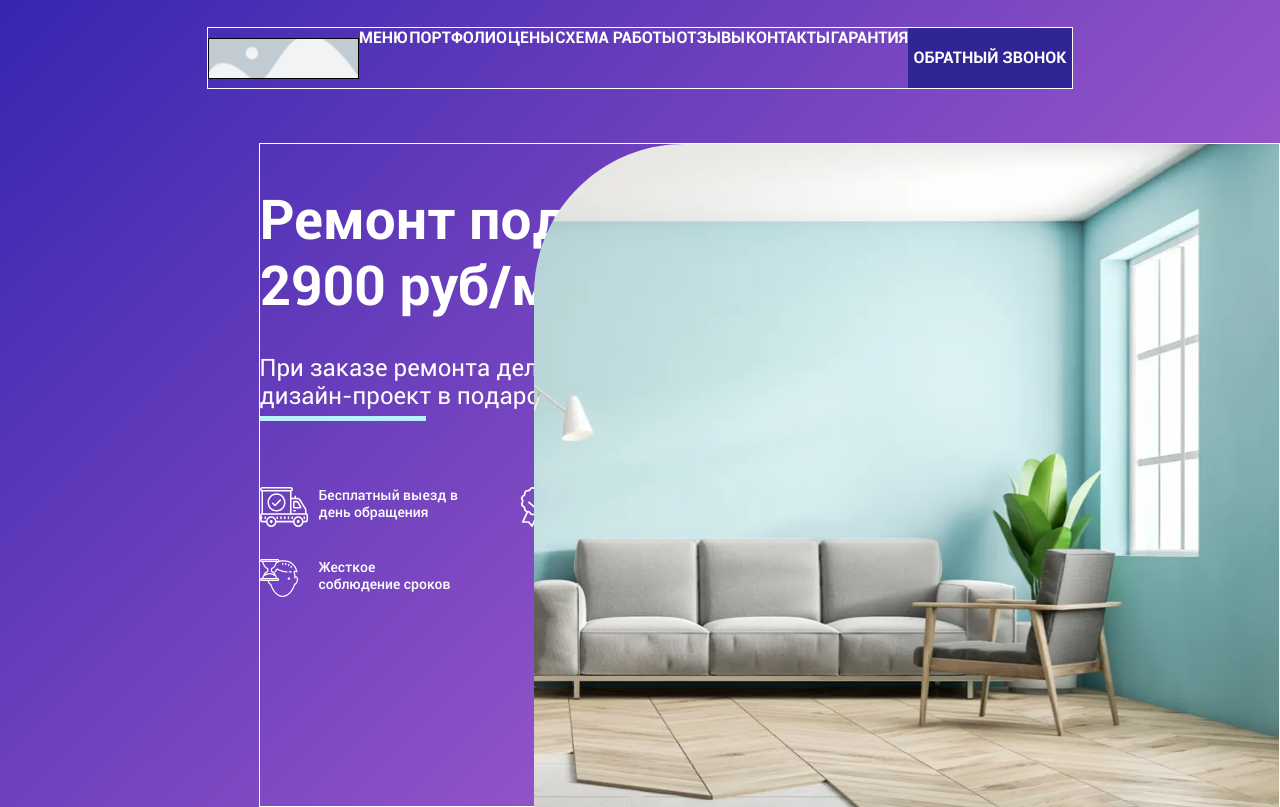
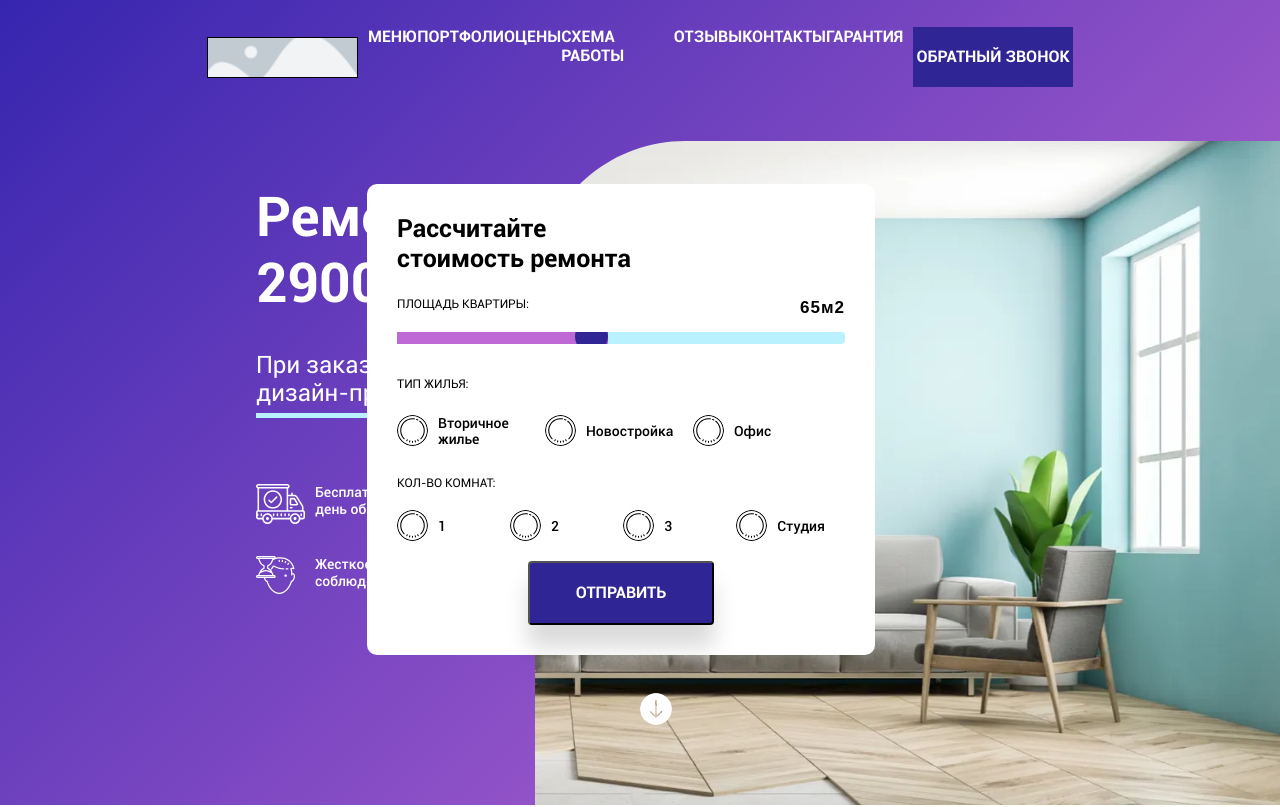
Before and after one commit to Dmitry-Rusinov/turnkey-repairs, a React (Create React App) app: page / in a window 1280 px wide. Built offline with nearby package versions, Linux system fonts and the light colour scheme.

Commit message:
сверстал компонент формы

```diff
--- /dev/null
+++ b/src/components/CalculationForm/CalculationForm.jsx
@@ -0,0 +1,58 @@
+import React, { useState } from "react";
+import RadioInput from "../RadioInput/RadioInput";
+import styles from "./CalculationForm.module.scss";
+
+function CalculationForm() {
+  const [rangeValue, setRangeValue] = useState("65");
+
+  const handleSubmitForm = (e) => {
+    e.preventDefault();
+    console.log('click');
+  }
+
+  return (
+    <form className={styles.container}>
+      <h3>Рассчитайте стоимость ремонта</h3>
+      <div className={styles.settingBlock}>
+        <p className={styles.description}>
+          Площадь квартиры:
+          <span>{rangeValue}м2</span>
+        </p>
+        <input
+          type="range"
+          name="range"
+          min="1"
+          max="150"
+          value={rangeValue}
+          onChange={(e) => setRangeValue(e.target.value)}
+          className={styles.slyder}
+          id="squareRange"
+        ></input>
+      </div>
+      <div className={styles.settingBlock}>
+        <p className={styles.description}>Тип жилья:</p>
+        <div className={styles.input_container}>
+          <RadioInput
+            text="Вторичное жилье"
+            inputId="secondary"
+            name="apartment"
+          />
+          <RadioInput text="Новостройка" inputId="new" name="apartment" />
+          <RadioInput text="Офис" inputId="office" name="apartment" />
+        </div>
+      </div>
+      <div className={styles.settingBlock}>
+        <p className={styles.description}>Кол-во комнат:</p>
+        <div className={styles.input_container_l}>
+          <RadioInput text="1" inputId="room-1" name="room" />
+          <RadioInput text="2" inputId="room-2" name="room" />
+          <RadioInput text="3" inputId="room-3" name="room" />
+          <RadioInput text="Студия" inputId="room" name="room" />
+        </div>
+      </div>
+      <button onSubmit={handleSubmitForm} type="submit" className={styles.form_submit}>Отправить</button>
+    </form>
+  );
+}
+
+export default CalculationForm;
--- /dev/null
+++ b/src/components/CalculationForm/CalculationForm.module.scss
@@ -0,0 +1,135 @@
+.container {
+  display: flex;
+  flex-direction: column;
+  position: absolute;
+  top: 43px;
+  right: -100%;
+  padding: 30px;
+  width: 508px;
+  height: 471px;
+  gap: 10px;
+  background-color: white;
+  border-radius: 10px;
+  z-index: 10;
+
+  animation: container-animation 1.5s linear forwards;
+
+  @keyframes container-animation {
+    from {
+      right: -100%;
+    }
+    to {
+      right: 405px;
+    }
+  }
+
+  h3 {
+    max-width: 268px;
+    font-size: 25px;
+    font-weight: 600;
+    line-height: 30px;
+    text-align: left;
+    color: black;
+    margin: 0 0 14px 0;
+    padding: 0;
+  }
+
+  .settingBlock {
+    display: flex;
+    flex-direction: column;
+    justify-content: space-between;
+    width: 100%;
+    height: 70px;
+    //border: 1px solid black;
+
+    &:nth-of-type(3) {
+      margin-top: 20px;
+      height: 64px;
+    }
+
+    .description {
+      display: flex;
+      justify-content: space-between;
+      text-decoration-color: black;
+      font-size: 12px;
+      font-weight: 400;
+      line-height: 13px;
+      text-transform: uppercase;
+
+      span {
+        font-family: Arial;
+        font-size: 17px;
+        font-weight: 700;
+        line-height: 20px;
+        letter-spacing: 1px;
+        text-transform: none;
+      }
+    }
+
+    input[type="range"] {
+      -webkit-appearance: none;
+      -moz-appearance: none;
+      appearance: none;
+      outline: none;
+      overflow: hidden;
+      margin-bottom: 24px;
+    }
+
+    input[type="range"]::-webkit-slider-runnable-track {
+      border-radius: 4px;
+      height: 12px;
+      background: rgb(186, 241, 255);
+    }
+    input[type="range"]::-webkit-slider-thumb {
+      background: rgb(48, 37, 148);
+      border-radius: 50%;
+      cursor: pointer;
+      width: 33px;
+      height: 33px;
+      -webkit-appearance: none;
+      margin-top: -12px;
+      box-shadow: -220px 0 0 220px rgb(190, 105, 213);
+    }
+
+    input[type="range"]::-moz-range-track {
+      border-radius: 4px;
+      height: 12px;
+      background: rgb(186, 241, 255);
+    }
+    input[type="range"]::-moz-range-thumb {
+      background: rgb(48, 37, 148);
+      border-radius: 100%;
+      cursor: pointer;
+      width: 33px;
+      height: 33px;
+      -moz-appearance: none;
+      margin-top: -12px;
+      box-shadow: -220px 0 0 220px rgb(190, 105, 213);
+    }
+
+    .input_container {
+      display: flex;
+      flex-direction: row;
+    }
+
+    .input_container_l {
+      display: flex;
+      flex-direction: row;
+      justify-content: space-between;
+    }
+  }
+
+  .form_submit {
+    font-size: 16px;
+    font-weight: 700;
+    line-height: 60px;
+    text-align: center;
+    text-transform: uppercase;
+    margin: 10px auto 0;
+    padding: 0 46px;
+    border-radius: 4px;
+    box-shadow: 0px 22px 22px 0px rgba(0, 0, 0, 0.15);
+    background: rgb(48, 37, 148);
+    color: white;
+  }
+}
--- a/src/components/Header/Header.module.scss
+++ b/src/components/Header/Header.module.scss
@@ -2,7 +2,6 @@
   display: flex;
   width: calc(100% - 2 * 207px);
   margin: 27px auto 0;
-  border: 1px solid white;
   justify-content: space-between;
 
   .logo {
--- a/src/components/MainBlock/MainBlock.jsx
+++ b/src/components/MainBlock/MainBlock.jsx
@@ -3,7 +3,7 @@ import styles from './MainBlock.module.scss'
 import icon1 from '../../images/icon1.svg';
 import icon2 from '../../images/icon2.svg';
 import icon3 from '../../images/icon3.svg';
-import mainPicture from '../../images/mainPicture.svg'
+import CalculationForm from '../CalculationForm/CalculationForm';
 
 function MainBlock() {
 
@@ -28,6 +28,8 @@ function MainBlock() {
         </article>
       </div>
       <div className={styles.image}></div>
+      <CalculationForm />
+      <button className={styles.scroll_button}></button>
     </section>
   )
 }
--- a/src/components/MainBlock/MainBlock.module.scss
+++ b/src/components/MainBlock/MainBlock.module.scss
@@ -2,11 +2,10 @@
   display: flex;
   position: relative;
   margin-top: 54px;
-  width: /* 1515px */79.8%;
+  width: /* 1515px */ 80%;
   height: 664px;
   align-self: flex-end;
   justify-content: space-between;
-  border: 1px solid white;
 
   .info_block {
     display: flex;
@@ -18,9 +17,13 @@
 
     animation: info_block-animation 1.5s linear forwards;
 
-      @keyframes info_block-animation {
-        from {left:-100%;}
-        to {left:0;}
+    @keyframes info_block-animation {
+      from {
+        left: -100%;
+      }
+      to {
+        left: 0;
+      }
     }
 
     .title {
@@ -44,7 +47,7 @@
       max-width: 332px;
 
       &::after {
-        content: '';
+        content: "";
         display: block;
         padding-top: 6px;
         width: 50%;
@@ -75,15 +78,13 @@
         }
       }
     }
-
-
   }
 
   .image {
     background-image: url(../../images/mainPicture.svg);
     background-size: cover;
     width: 745px;
-    height: 664px;
+    height: /* 664px */100%;
     position: absolute;
     top: 0;
     right: -100%;
@@ -91,8 +92,31 @@
     animation: image-animation 1.5s linear forwards;
   }
 
-   @keyframes image-animation {
-      from {right:-100%;}
-      to {right:0;}
+  @keyframes image-animation {
+    from {
+      right: -100%;
+    }
+    to {
+      right: 0;
+    }
+  }
+
+  .scroll_button {
+    position: fixed;
+    width: 32px;
+    height: 32px;
+    bottom: 75px;
+    cursor: pointer;
+    left: 50%;
+    border: none;
+    border-radius: 50%;
+    background-color: transparent;
+    background-image: url(../../images/scroll-button.svg);
+    transition: .5s ease-in-out;
+    z-index: 20;
+
+    &:hover {
+      opacity: .7;
+    }
   }
 }
--- a/src/components/Navigate/Navigate.module.scss
+++ b/src/components/Navigate/Navigate.module.scss
@@ -2,6 +2,7 @@ nav {
   display: flex;
   justify-content: space-between;
   width: 824px;
+  margin: 0 10px;
 
   .link {
     text-decoration: none;
--- /dev/null
+++ b/src/components/RadioInput/RadioInput.jsx
@@ -0,0 +1,30 @@
+import React, { useState } from "react";
+import styles from "./RadioInput.module.scss";
+
+function RadioInput({ text, inputId, name }) {
+  const [value, setValue] = useState("");
+
+  const handleChangeValue = (e) => {
+    setValue("");
+    setValue(e.target.id);
+  };
+
+  return (
+    <div className={styles.radio_btn}>
+      <label for={inputId}>
+        <input
+          type="radio"
+          name={name}
+          value={value}
+          onChange={handleChangeValue}
+          className={styles.radio}
+          id={inputId}
+        />
+        <span className={styles.border}></span>
+      </label>
+      <p className={styles.radio_description}>{text}</p>
+    </div>
+  );
+}
+
+export default RadioInput;
--- /dev/null
+++ b/src/components/RadioInput/RadioInput.module.scss
@@ -0,0 +1,41 @@
+.radio_btn {
+  display: flex;
+  justify-content: space-between;
+  max-width: 128px;
+  margin-right: 20px;
+
+  input[type="radio"] {
+    display: none;
+  }
+
+  .border {
+    display: flex;
+    background-image: url(../../images/checkbox-icon.svg);
+    background-repeat: no-repeat;
+    width: 31px;
+    height: 31px;
+    border-radius: 50%;
+    cursor: pointer;
+    width: 31px;
+    height: 31px;
+    margin-right: 10px;
+    -webkit-user-select: none;
+    user-select: none;
+  }
+
+  .radio_description {
+    display: flex;
+    font-size: 14px;
+    font-weight: 500;
+    line-height: 16px;
+    margin: 0;
+    padding: 0;
+    max-width: 87px;
+    align-items: center;
+  }
+}
+
+.radio_btn input[type="radio"]:checked + .border {
+  background-color: rgb(99, 95, 95);
+  opacity: 0.4;
+}
--- a/src/styles/base.scss
+++ b/src/styles/base.scss
@@ -6,7 +6,6 @@
 }
 
 html {
-  font-size: 10px;
   scroll-behavior: smooth;
 }
 
```
Also changed, not shown: src/images/checkbox-icon.svg (added), src/images/scroll-button.svg (added).
